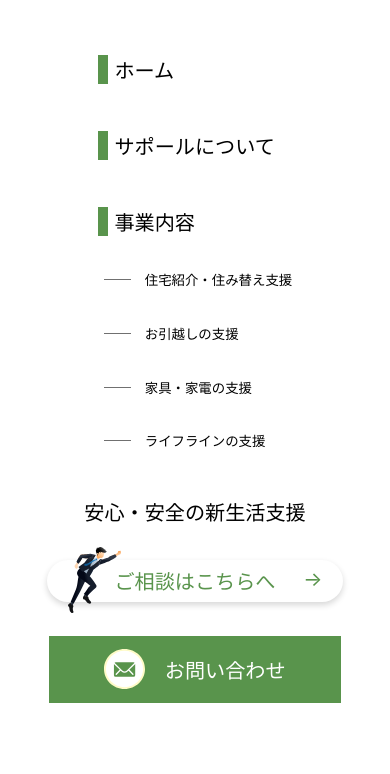
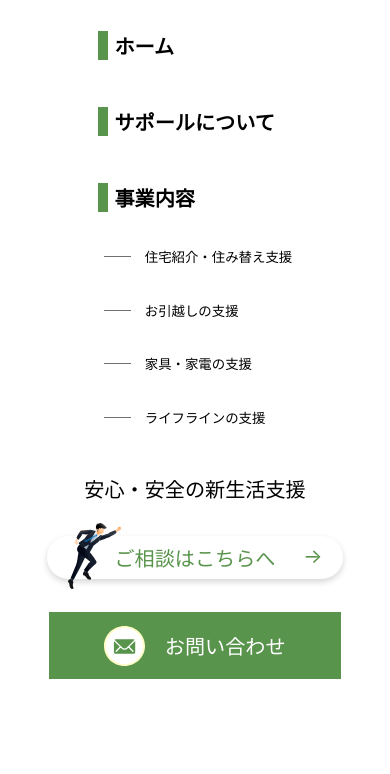
Before and after one commit to KAI0806/SAPOL, a plain HTML site: page index.html in a window 390 px wide. Both pictures are taken after a click on the element 348 px from the left and 33 px from the top of the page. Shown: the part 70-844 px from the top of the page. Drawn offline with Linux system fonts and the light colour scheme.

Commit message:
細部調整

```diff
--- a/css/application.css
+++ b/css/application.css
@@ -412,7 +412,7 @@ footer .footer_content .foot_icon{
 
     #nav ul li{
         color: white;
-        margin: 7rem auto;
+        margin-bottom: 7rem;
     }
 
     .hamb_arrow{
@@ -448,7 +448,7 @@ footer .footer_content .foot_icon{
     #nav ul .border{
         border-left: 1.5rem solid #59944C;
         padding-left: 1rem;
-        font-family: 800;
+        font-weight: 800;
     }
 
     #nav > ul > li > ul{
```
